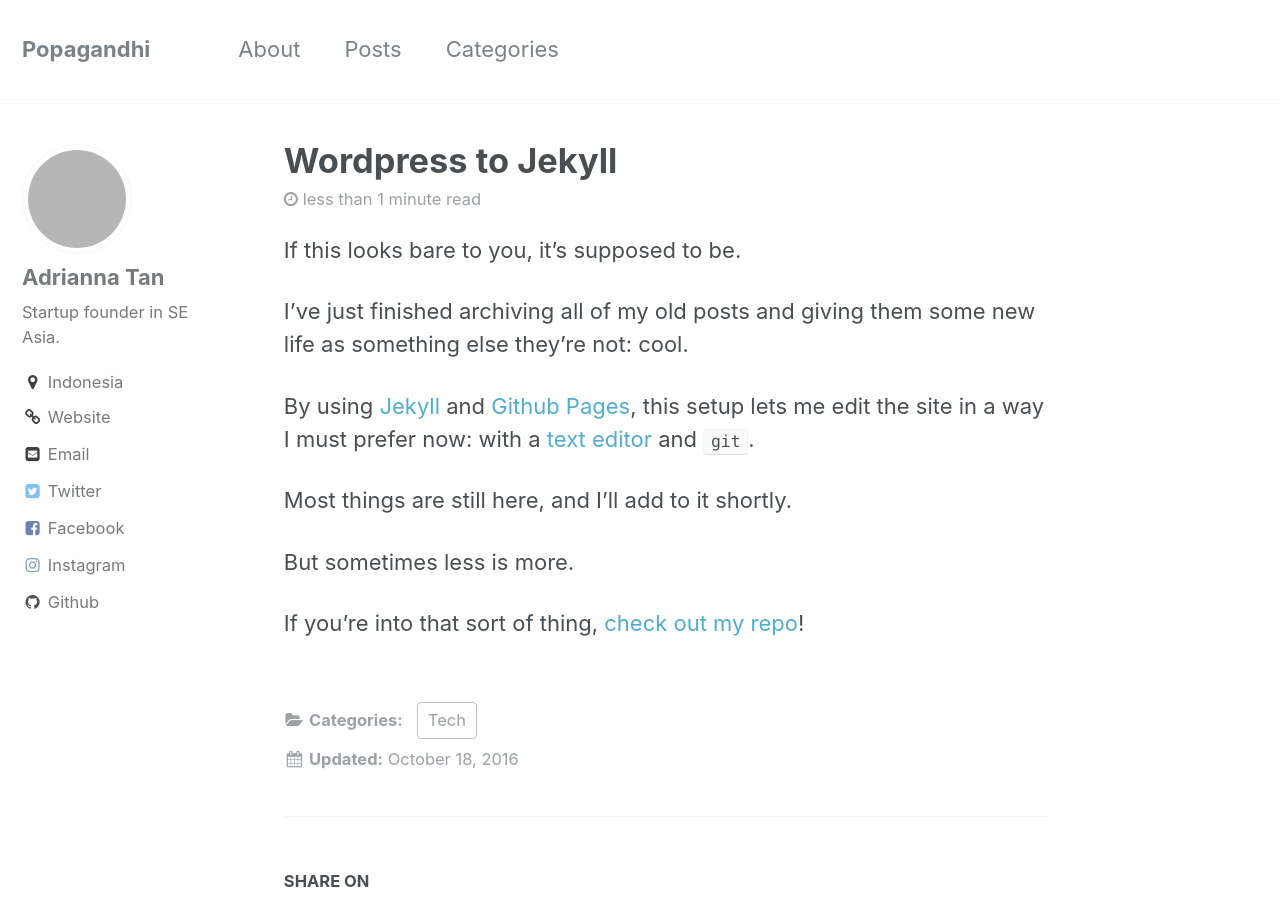
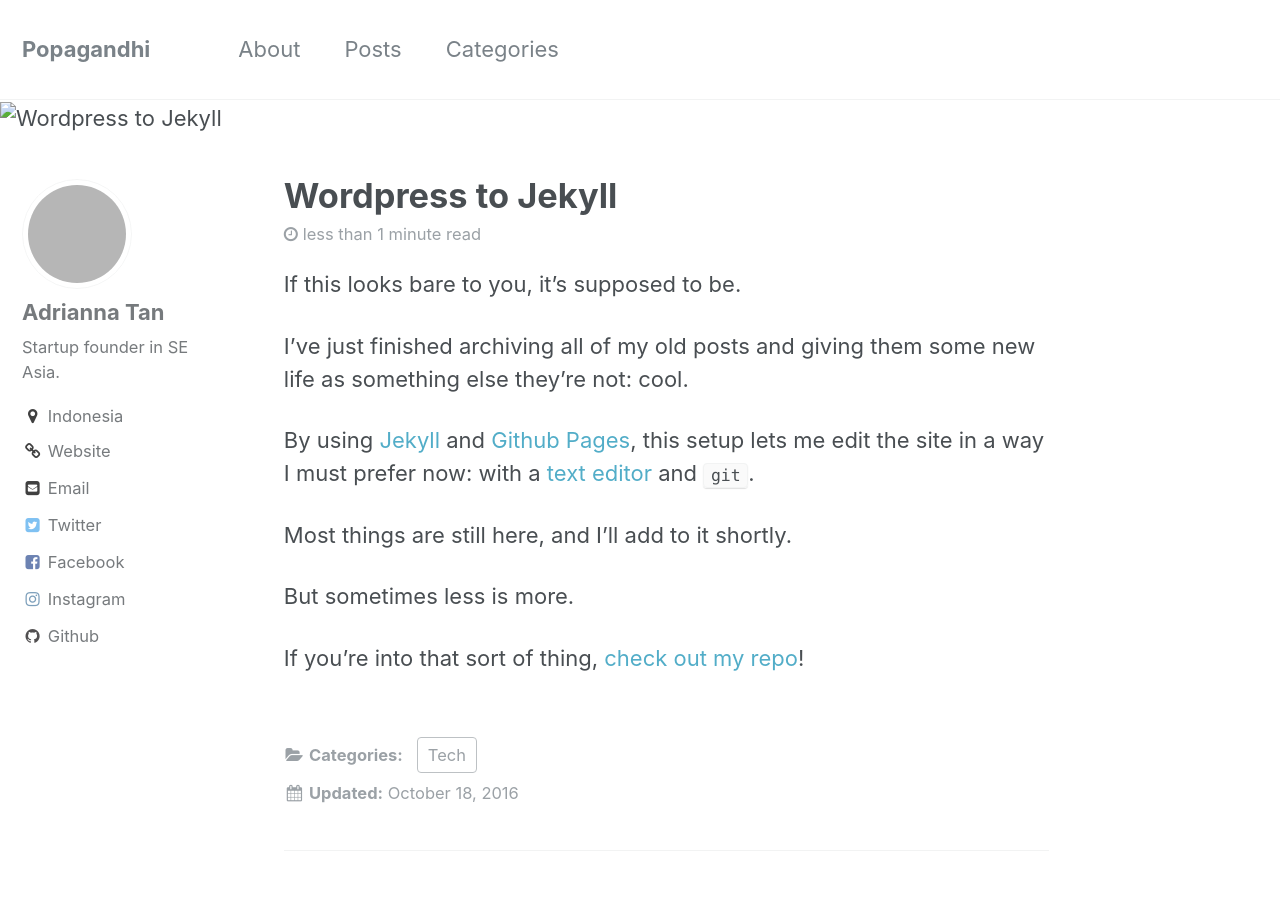
Before and after one commit to skinnylatte/old-jekyll-blog-archive, a Jekyll site: the page built from _posts/2016-10-18-wordpress-to-jekyll.md, in a window 1280 px wide and 900 px high. Built offline with Jekyll 4.4.1, drawn with Linux system fonts in a browser that asks for light colours; grey boxes are pictures that could not be loaded.

Commit message:
Testing header images

```diff
--- a/_posts/2016-10-18-wordpress-to-jekyll.md
+++ b/_posts/2016-10-18-wordpress-to-jekyll.md
@@ -4,8 +4,11 @@ title: Wordpress to Jekyll
 date: 2016-10-18T18:15:53+00:00
 author: Adrianna Tan
 layout: single
+header:
+  image: images/yaml-atom.png
 guid: http://popagandhi.com/?p=1400
 permalink: /2016/10/wordpress-to-jekyll/
+
 categories:
   - 'Tech'
 ---
```
